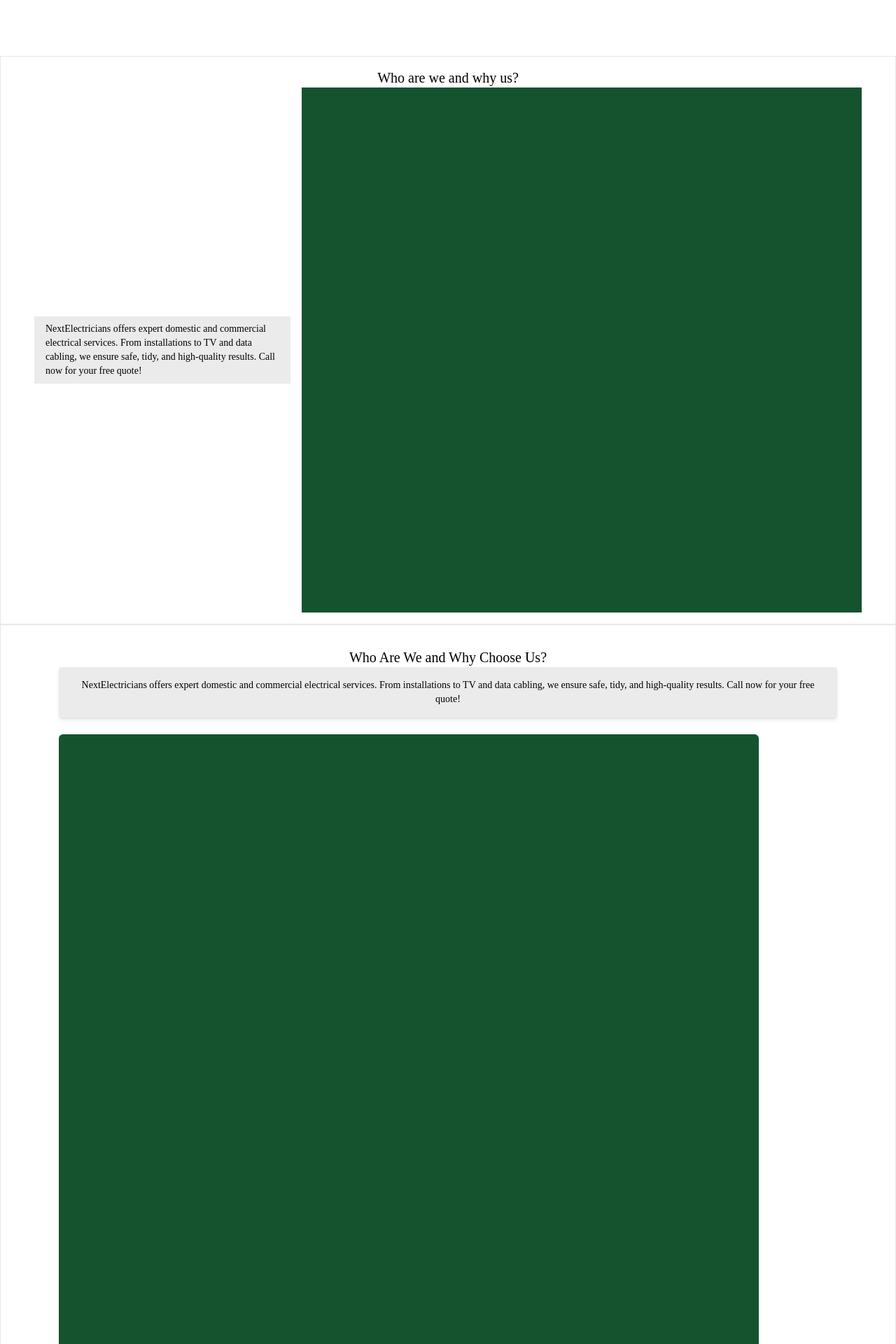
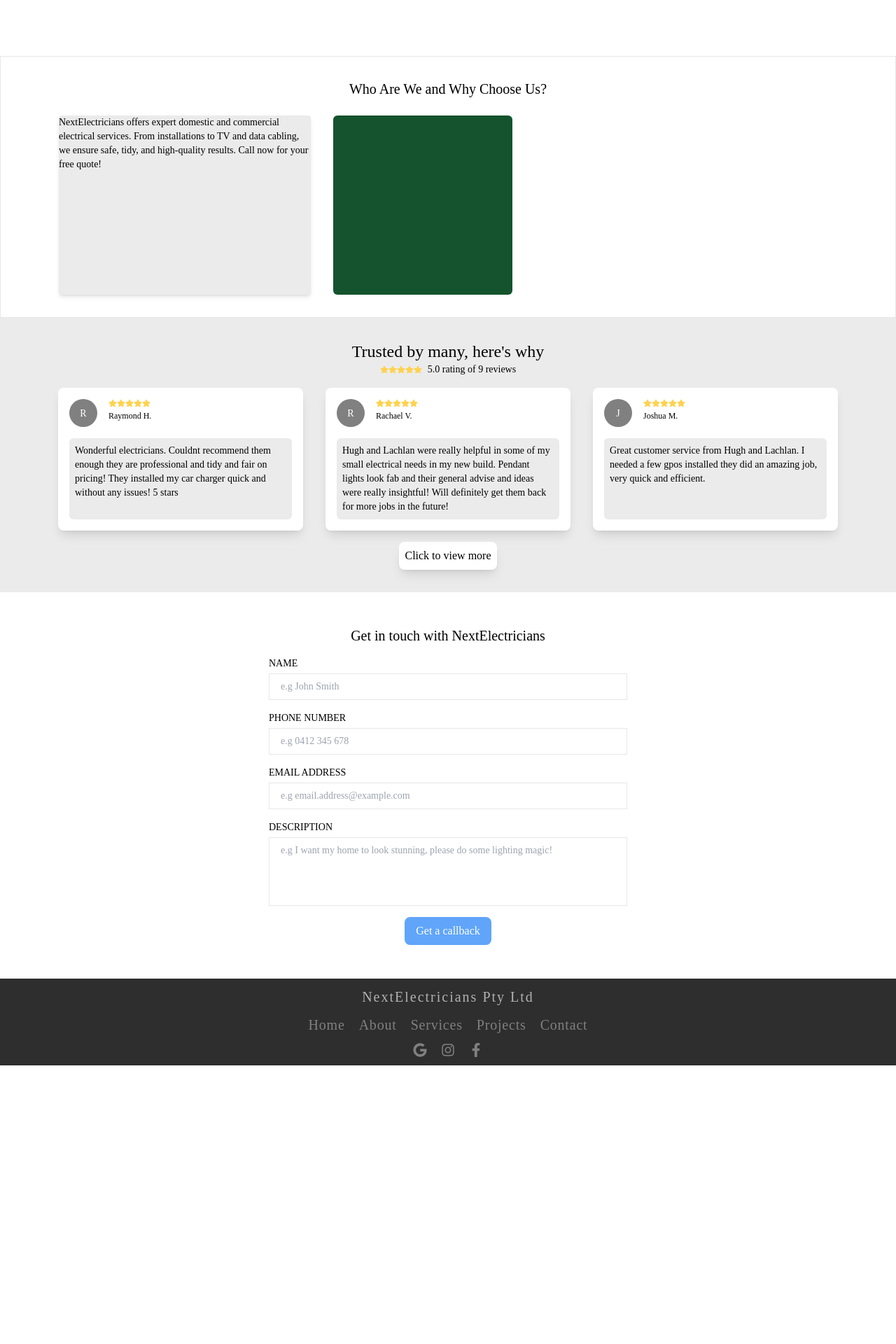
Before and after one commit to Wazmond/next-electricians, a Next.js app: page / in a window 1280 px wide. Shown: the part 720-2640 px from the top of the page at 70% size. After the commit the page ends 2242 px from the top, so only its background shows below. Built offline with nearby package versions, Linux system fonts and the light colour scheme; a web font is replaced by a local one.

Commit message:
Got the about section sorted out. Will need to get content off clients

```diff
--- a/src/app/(frontend)/pages/home/about/index.tsx
+++ b/src/app/(frontend)/pages/home/about/index.tsx
@@ -2,34 +2,20 @@ import React from 'react'
 
 const About = () => {
   return (
-    <>
-      <div className="bg-white md:px-12 py-4 border flex flex-col justify-center items-center font-robotoSerif">
-        <h2>Who are we and why us?</h2>
-        <div className="flex flex-row flex-1 gap-4 flex-wrap items-center justify-center">
-          <p className="flex flex-1 bg-mono-200 py-2 px-4 text-wrap">
+    <div className="bg-white gap-6 md:px-12 py-8 border flex flex-col items-center font-robotoSerif">
+      <h2>Who Are We and Why Choose Us?</h2>
+      <div className="flex flex-col md:flex-row max-w-[1112px] w-full gap-8 px-8 md:px-0">
+        <div className="flex-1 bg-mono-200 rounded shadow-md">
+          <p className="text-wrap h-auto w-full">
             {`NextElectricians offers expert domestic and commercial electrical services. From installations to TV and data cabling, we ensure safe, tidy, and high-quality results. Call now for your free quote!`}
           </p>
-          {/* Personal image */}
-          {/* <Image /> */}
-          <div className="flex max-w-[800px]">
-            <span className="h-[750px] w-[1000px] bg-green-900 object-cover" />
-          </div>
+        </div>
+        {/* Placeholder for Image */}
+        <div className="flex-1 md:flex-[2] ">
+          <div className="w-64 h-64 bg-green-900 object-cover rounded-md"></div>
         </div>
       </div>
-
-      <div className="bg-white md:px-12 py-8 border flex flex-col items-center font-robotoSerif">
-        <h2>Who Are We and Why Choose Us?</h2>
-        <div className="flex flex-row flex-wrap max-w-[1112px] gap-6 items-center justify-center">
-          <p className="flex flex-1 bg-mono-200 p-4 rounded shadow-md text-center">
-            {`NextElectricians offers expert domestic and commercial electrical services. From installations to TV and data cabling, we ensure safe, tidy, and high-quality results. Call now for your free quote!`}
-          </p>
-          {/* Placeholder for Image */}
-          <div className="flex flex-1">
-            <div className="w-[1000px] h-[1000px] bg-green-900 object-cover rounded-md"></div>
-          </div>
-        </div>
-      </div>
-    </>
+    </div>
   )
 }
 
```
